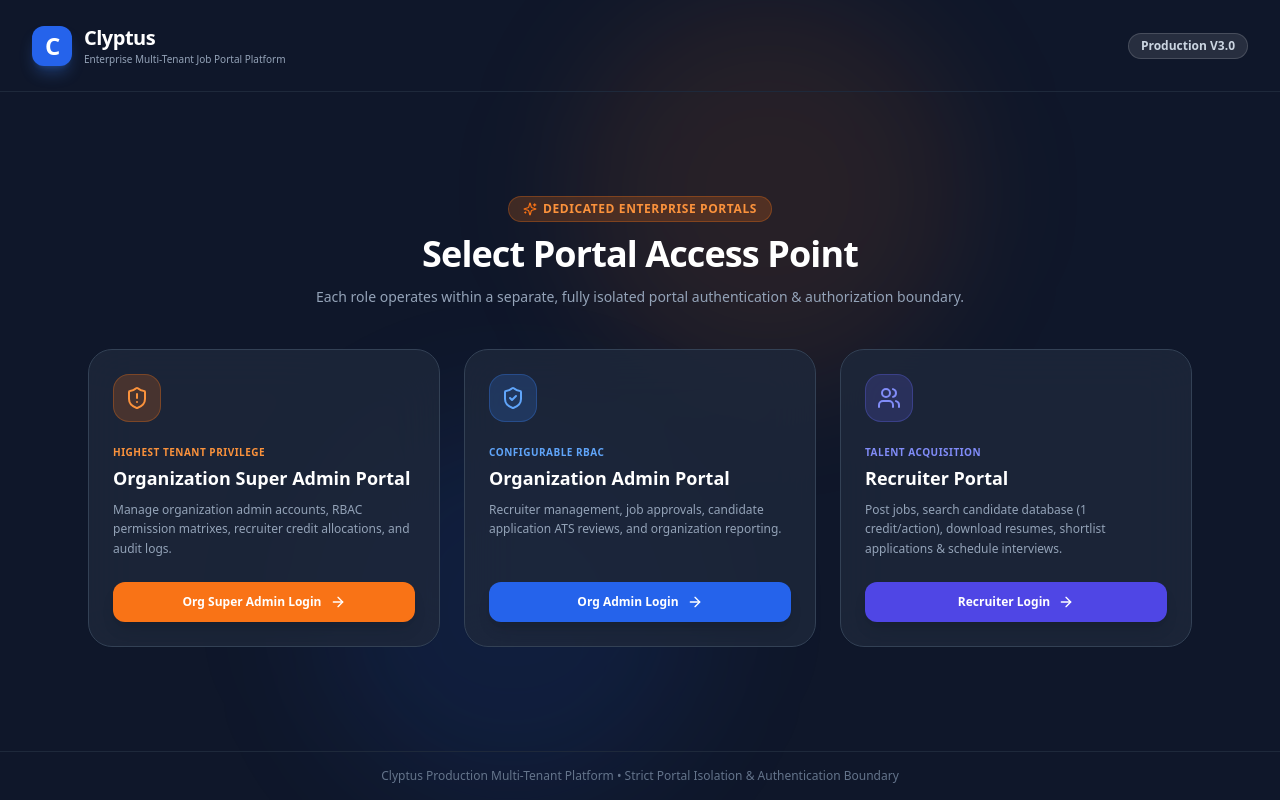
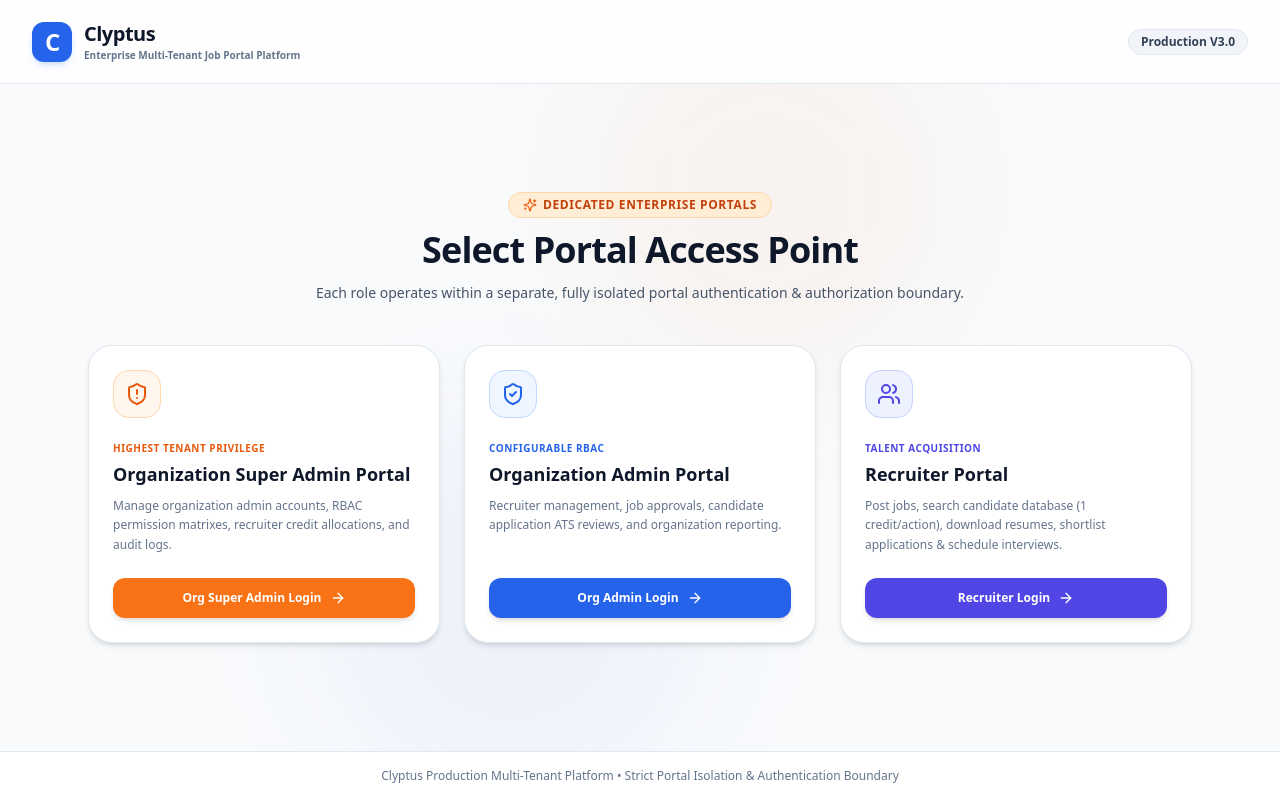
Before and after one commit to kushipeethani/clyptus-job-portal, a React (Vite) app in the folder job-portal-frontend/: page / in a window 1280 px wide. Built offline with nearby package versions, Linux system fonts and the light colour scheme.

Commit message:
Convert application UI to clean light white theme

```diff
--- a/job-portal-frontend/src/pages/PortalSelectLanding.tsx
+++ b/job-portal-frontend/src/pages/PortalSelectLanding.tsx
@@ -6,25 +6,25 @@
   const navigate = useNavigate();
 
   return (
-    <div className="min-h-screen bg-slate-900 text-white flex flex-col justify-between font-sans relative overflow-hidden">
+    <div className="min-h-screen bg-slate-50 text-slate-900 flex flex-col justify-between font-sans relative overflow-hidden">
 
-      {/* Background Orbs */}
-      <div className="absolute top-0 right-1/4 w-96 h-96 bg-brand-orange-500/10 rounded-full blur-3xl pointer-events-none" />
-      <div className="absolute bottom-0 left-1/4 w-96 h-96 bg-brand-blue-600/10 rounded-full blur-3xl pointer-events-none" />
+      {/* Background Subtle Gradient Orbs */}
+      <div className="absolute top-0 right-1/4 w-96 h-96 bg-brand-orange-500/5 rounded-full blur-3xl pointer-events-none" />
+      <div className="absolute bottom-0 left-1/4 w-96 h-96 bg-brand-blue-600/5 rounded-full blur-3xl pointer-events-none" />
 
       {/* Header */}
-      <header className="px-8 py-6 flex items-center justify-between relative z-10 border-b border-slate-800">
+      <header className="px-8 py-5 flex items-center justify-between relative z-10 border-b border-slate-200 bg-white/80 backdrop-blur-md">
         <div className="flex items-center gap-3">
-          <div className="w-10 h-10 rounded-xl bg-brand-blue-600 text-white flex items-center justify-center font-black text-2xl tracking-tighter shadow-lg shadow-blue-500/30">
+          <div className="w-10 h-10 rounded-xl bg-brand-blue-600 text-white flex items-center justify-center font-black text-2xl tracking-tighter shadow-md shadow-blue-500/20">
             C
           </div>
           <div>
-            <h1 className="font-extrabold text-xl tracking-tight text-white">Clyptus</h1>
-            <p className="text-[10px] text-slate-400">Enterprise Multi-Tenant Job Portal Platform</p>
+            <h1 className="font-extrabold text-xl tracking-tight text-slate-900">Clyptus</h1>
+            <p className="text-[10px] text-slate-500 font-semibold">Enterprise Multi-Tenant Job Portal Platform</p>
           </div>
         </div>
 
-        <span className="px-3 py-1 rounded-full text-xs font-bold bg-white/10 text-slate-300 border border-white/15">
+        <span className="px-3 py-1 rounded-full text-xs font-bold bg-slate-100 text-slate-700 border border-slate-200">
           Production V3.0
         </span>
       </header>
@@ -33,13 +33,13 @@
       <main className="flex-1 max-w-6xl mx-auto w-full px-6 py-12 flex flex-col items-center justify-center relative z-10 space-y-10">
 
         <div className="text-center space-y-3 max-w-2xl">
-          <span className="px-3.5 py-1 rounded-full text-xs font-black bg-brand-orange-500/20 text-brand-orange-400 border border-brand-orange-500/30 uppercase tracking-wider flex items-center gap-1.5 w-fit mx-auto">
-            <Sparkles className="w-3.5 h-3.5 text-brand-orange-500" /> Dedicated Enterprise Portals
+          <span className="px-3.5 py-1 rounded-full text-xs font-black bg-orange-100 text-brand-orange-700 border border-orange-200 uppercase tracking-wider flex items-center gap-1.5 w-fit mx-auto">
+            <Sparkles className="w-3.5 h-3.5 text-brand-orange-600" /> Dedicated Enterprise Portals
           </span>
-          <h2 className="text-3xl md:text-4xl font-black tracking-tight text-white">
+          <h2 className="text-3xl md:text-4xl font-black tracking-tight text-slate-900">
             Select Portal Access Point
           </h2>
-          <p className="text-sm text-slate-400 leading-relaxed">
+          <p className="text-sm text-slate-600 leading-relaxed">
             Each role operates within a separate, fully isolated portal authentication & authorization boundary.
           </p>
         </div>
@@ -48,15 +48,15 @@
         <div className="grid grid-cols-1 md:grid-cols-3 gap-6 w-full">
 
           {/* Card 1: Org Super Admin */}
-          <div className="bg-slate-800/80 backdrop-blur-xl p-6 rounded-3xl border border-slate-700 hover:border-brand-orange-500 transition-all flex flex-col justify-between group space-y-6">
+          <div className="bg-white p-6 rounded-3xl border border-slate-200 hover:border-brand-orange-500 shadow-md hover:shadow-xl transition-all flex flex-col justify-between group space-y-6">
             <div className="space-y-4">
-              <div className="w-12 h-12 rounded-2xl bg-orange-500/20 text-brand-orange-400 border border-brand-orange-500/30 flex items-center justify-center">
+              <div className="w-12 h-12 rounded-2xl bg-orange-50 text-brand-orange-600 border border-orange-200 flex items-center justify-center">
                 <ShieldAlert className="w-6 h-6" />
               </div>
               <div>
-                <span className="text-[10px] font-black uppercase text-brand-orange-400 tracking-wider">Highest Tenant Privilege</span>
-                <h3 className="text-lg font-extrabold text-white mt-0.5">Organization Super Admin Portal</h3>
-                <p className="text-xs text-slate-400 mt-2 leading-relaxed">
+                <span className="text-[10px] font-black uppercase text-brand-orange-600 tracking-wider">Highest Tenant Privilege</span>
+                <h3 className="text-lg font-extrabold text-slate-900 mt-0.5">Organization Super Admin Portal</h3>
+                <p className="text-xs text-slate-500 mt-2 leading-relaxed">
                   Manage organization admin accounts, RBAC permission matrixes, recruiter credit allocations, and audit logs.
                 </p>
               </div>
@@ -64,22 +64,22 @@
 
             <button
               onClick={() => navigate('/organization-super-admin/login')}
-              className="w-full py-3 bg-brand-orange-500 hover:bg-brand-orange-600 text-white text-xs font-extrabold rounded-xl shadow-lg transition-all flex items-center justify-center gap-2 group-hover:translate-x-0.5"
+              className="w-full py-3 bg-brand-orange-500 hover:bg-brand-orange-600 text-white text-xs font-extrabold rounded-xl shadow-md transition-all flex items-center justify-center gap-2 group-hover:translate-x-0.5 cursor-pointer"
             >
               Org Super Admin Login <ArrowRight className="w-4 h-4" />
             </button>
           </div>
 
           {/* Card 2: Org Admin */}
-          <div className="bg-slate-800/80 backdrop-blur-xl p-6 rounded-3xl border border-slate-700 hover:border-brand-blue-500 transition-all flex flex-col justify-between group space-y-6">
+          <div className="bg-white p-6 rounded-3xl border border-slate-200 hover:border-brand-blue-500 shadow-md hover:shadow-xl transition-all flex flex-col justify-between group space-y-6">
             <div className="space-y-4">
-              <div className="w-12 h-12 rounded-2xl bg-blue-500/20 text-blue-400 border border-blue-500/30 flex items-center justify-center">
+              <div className="w-12 h-12 rounded-2xl bg-blue-50 text-brand-blue-600 border border-blue-200 flex items-center justify-center">
                 <ShieldCheck className="w-6 h-6" />
               </div>
               <div>
-                <span className="text-[10px] font-black uppercase text-blue-400 tracking-wider">Configurable RBAC</span>
-                <h3 className="text-lg font-extrabold text-white mt-0.5">Organization Admin Portal</h3>
-                <p className="text-xs text-slate-400 mt-2 leading-relaxed">
+                <span className="text-[10px] font-black uppercase text-brand-blue-600 tracking-wider">Configurable RBAC</span>
+                <h3 className="text-lg font-extrabold text-slate-900 mt-0.5">Organization Admin Portal</h3>
+                <p className="text-xs text-slate-500 mt-2 leading-relaxed">
                   Recruiter management, job approvals, candidate application ATS reviews, and organization reporting.
                 </p>
               </div>
@@ -87,22 +87,22 @@
 
             <button
               onClick={() => navigate('/admin/login')}
-              className="w-full py-3 bg-brand-blue-600 hover:bg-brand-blue-700 text-white text-xs font-extrabold rounded-xl shadow-lg transition-all flex items-center justify-center gap-2 group-hover:translate-x-0.5"
+              className="w-full py-3 bg-brand-blue-600 hover:bg-brand-blue-700 text-white text-xs font-extrabold rounded-xl shadow-md transition-all flex items-center justify-center gap-2 group-hover:translate-x-0.5 cursor-pointer"
             >
               Org Admin Login <ArrowRight className="w-4 h-4" />
             </button>
           </div>
 
           {/* Card 3: Recruiter */}
-          <div className="bg-slate-800/80 backdrop-blur-xl p-6 rounded-3xl border border-slate-700 hover:border-indigo-500 transition-all flex flex-col justify-between group space-y-6">
+          <div className="bg-white p-6 rounded-3xl border border-slate-200 hover:border-indigo-500 shadow-md hover:shadow-xl transition-all flex flex-col justify-between group space-y-6">
             <div className="space-y-4">
-              <div className="w-12 h-12 rounded-2xl bg-indigo-500/20 text-indigo-400 border border-indigo-500/30 flex items-center justify-center">
+              <div className="w-12 h-12 rounded-2xl bg-indigo-50 text-indigo-600 border border-indigo-200 flex items-center justify-center">
                 <Users className="w-6 h-6" />
               </div>
               <div>
-                <span className="text-[10px] font-black uppercase text-indigo-400 tracking-wider">Talent Acquisition</span>
-                <h3 className="text-lg font-extrabold text-white mt-0.5">Recruiter Portal</h3>
-                <p className="text-xs text-slate-400 mt-2 leading-relaxed">
+                <span className="text-[10px] font-black uppercase text-indigo-600 tracking-wider">Talent Acquisition</span>
+                <h3 className="text-lg font-extrabold text-slate-900 mt-0.5">Recruiter Portal</h3>
+                <p className="text-xs text-slate-500 mt-2 leading-relaxed">
                   Post jobs, search candidate database (1 credit/action), download resumes, shortlist applications & schedule interviews.
                 </p>
               </div>
@@ -110,7 +110,7 @@
 
             <button
               onClick={() => navigate('/recruiter/login')}
-              className="w-full py-3 bg-indigo-600 hover:bg-indigo-700 text-white text-xs font-extrabold rounded-xl shadow-lg transition-all flex items-center justify-center gap-2 group-hover:translate-x-0.5"
+              className="w-full py-3 bg-indigo-600 hover:bg-indigo-700 text-white text-xs font-extrabold rounded-xl shadow-md transition-all flex items-center justify-center gap-2 group-hover:translate-x-0.5 cursor-pointer"
             >
               Recruiter Login <ArrowRight className="w-4 h-4" />
             </button>
@@ -121,7 +121,7 @@
       </main>
 
       {/* Footer */}
-      <footer className="px-8 py-4 text-center text-xs text-slate-500 border-t border-slate-800 relative z-10">
+      <footer className="px-8 py-4 text-center text-xs text-slate-500 border-t border-slate-200 bg-white relative z-10">
         Clyptus Production Multi-Tenant Platform • Strict Portal Isolation & Authentication Boundary
       </footer>
 
```
Also changed, not shown: job-portal-frontend/src/pages/admin/Login.tsx (+23 -27 lines), job-portal-frontend/src/pages/organization-super-admin/AdminManagement.tsx (+4 -4 lines), job-portal-frontend/src/pages/organization-super-admin/AuditLogs.tsx (+6 -6 lines), job-portal-frontend/src/pages/organization-super-admin/CreditReports.tsx (+7 -7 lines), job-portal-frontend/src/pages/organization-super-admin/Login.tsx (+20 -26 lines), job-portal-frontend/src/pages/recruiter/Login.tsx (+23 -27 lines).
